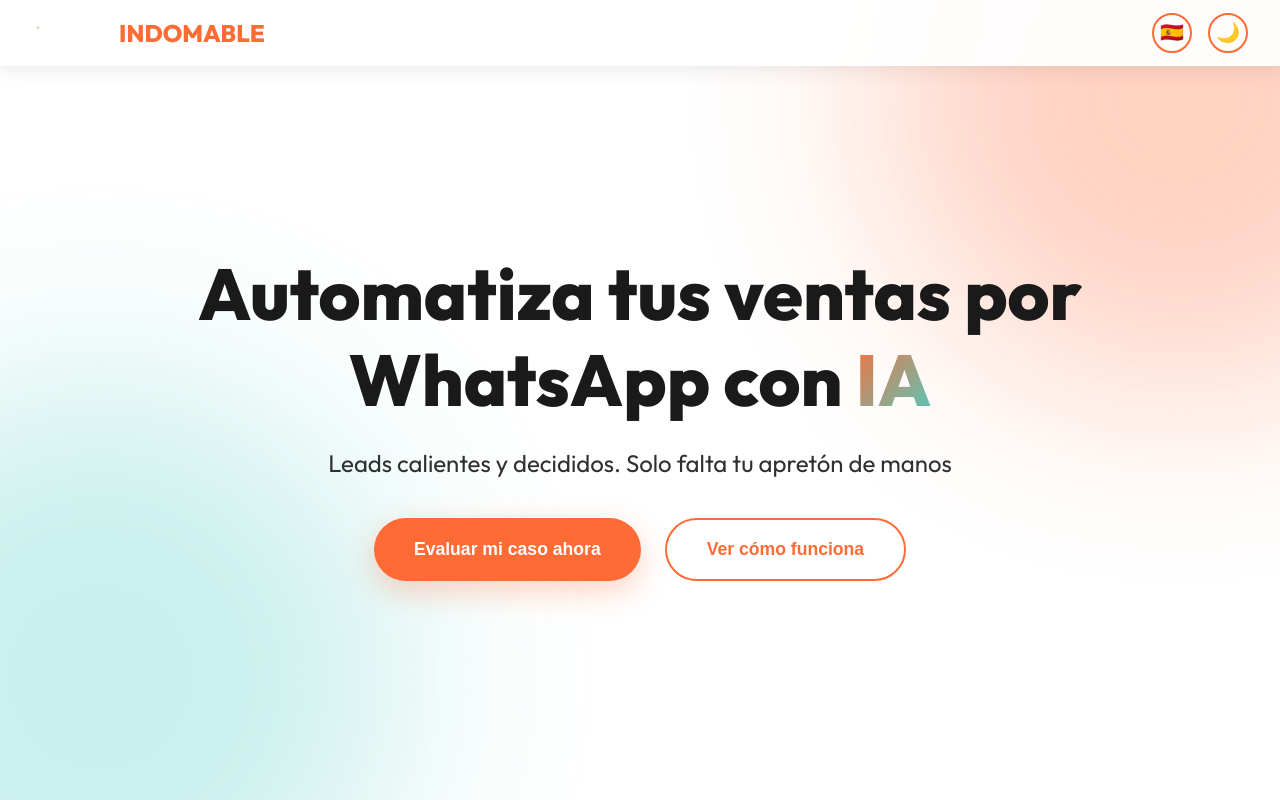
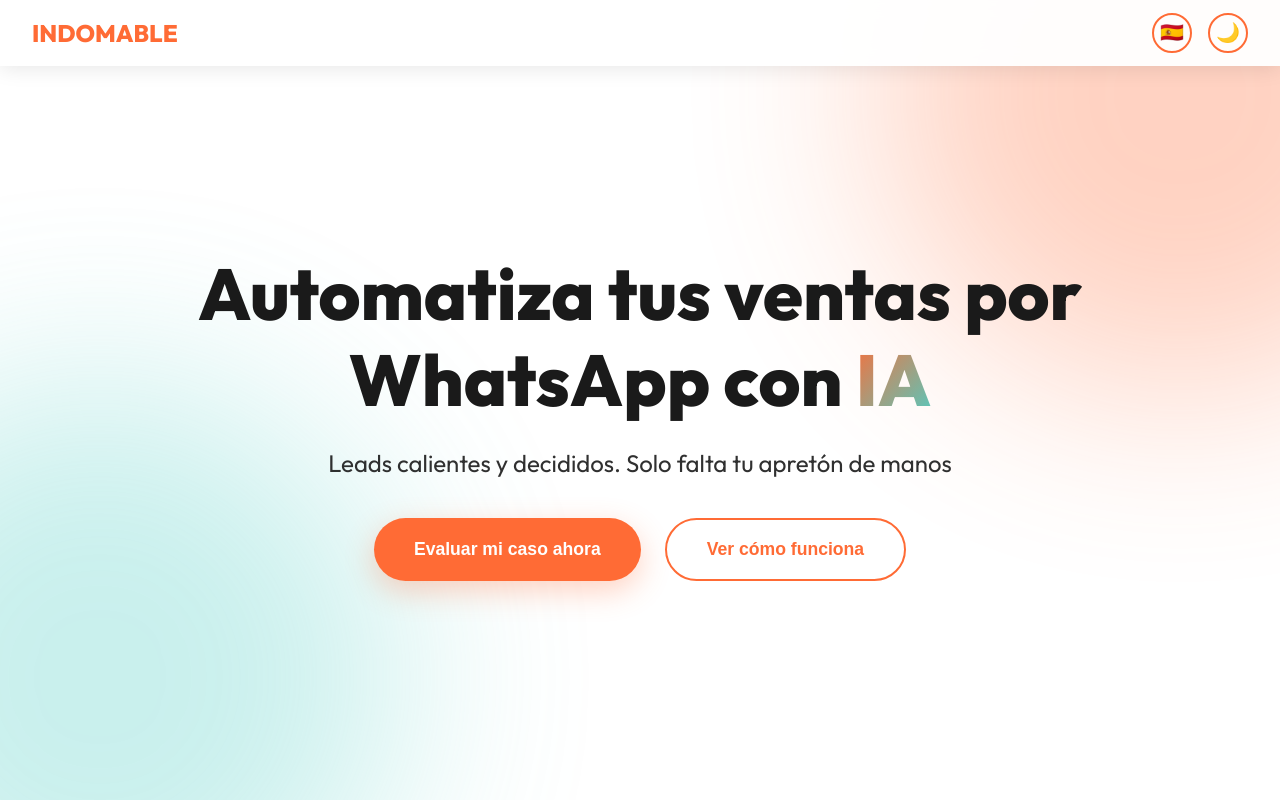
Before and after one commit to indomablesystem/iNDOMABLESYSTEM, a website: page index.html in a window 1280 px wide. Shown: the top 800 px of the page. Drawn offline with Linux system fonts and the light colour scheme.

Commit message:
refactor: Move logo to favicon

```diff
--- a/index.html
+++ b/index.html
@@ -7,6 +7,7 @@
     <title>INDOMABLE - Automatiza tus ventas por WhatsApp con IA</title>
     <link href="https://fonts.googleapis.com/css2?family=Outfit:wght@300;400;500;600;700;800&display=swap"
         rel="stylesheet">
+    <link rel="icon" type="image/png" href="./logo.png">
     <style>
         * {
             margin: 0;
@@ -660,7 +661,7 @@
     <!-- Navbar -->
     <nav class="navbar">
         <div class="logo-container">
-            <img src="./logo.png" alt="Indomable Logo" class="logo-img">
+
             <div class="logo-text">INDOMABLE</div>
         </div>
         <div class="nav-controls">
```
